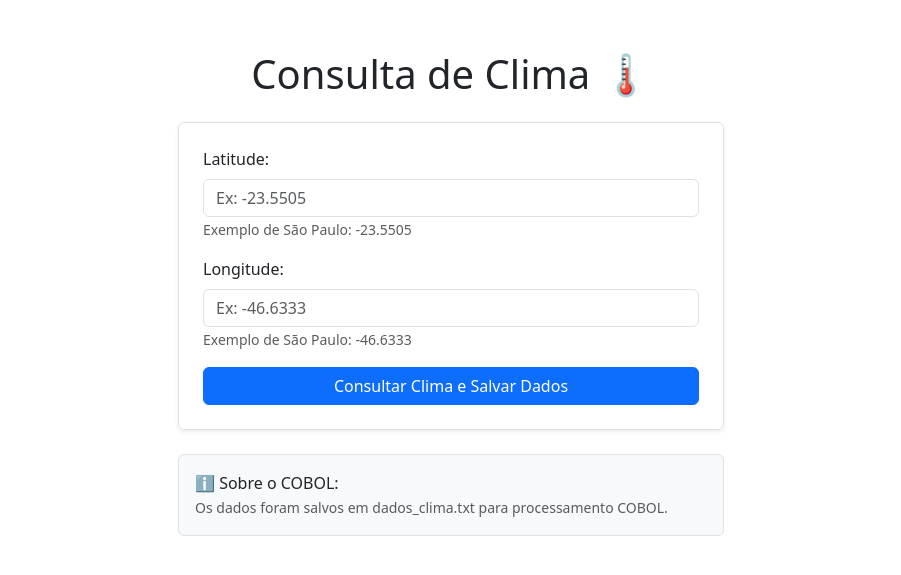
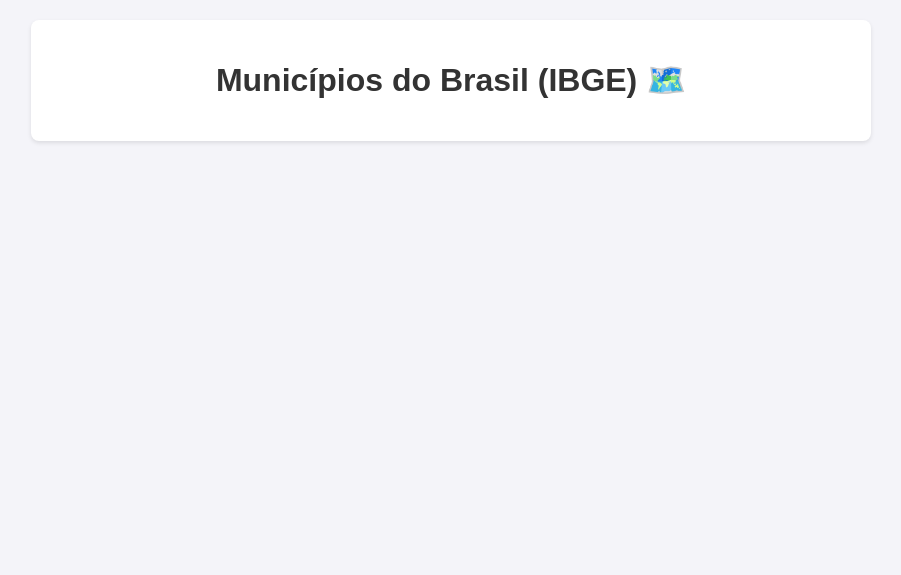
Before and after one commit to VenturaAtacado/curso, a Flask app: page / in a window 1280 px wide. Shown: the top 575 px of the page, without its empty margins (189-1090 px from the left). Run offline with Flask 3, Linux system fonts and the light colour scheme; data that the repository does not hold is empty.

Commit message:
ibge aula

```diff
--- a/app.py
+++ b/app.py
@@ -1,117 +1,52 @@
 import requests
-from flask import Flask, render_template, request, jsonify
-import os
-import datetime
+from flask import Flask, render_template, jsonify
 
 app = Flask(__name__)
+url_municipios = "https://servicodados.ibge.gov.br/api/v1/localidades/municipios?orderBy=nome"
 
-BASE_URL = "https://api.open-meteo.com/v1/forecast"
-NOME_ARQUIVO_COBOL = "dados_clima.txt"
+def busca_e_organiza_todos_municipios():
+    response = requests.get(url_municipios)
 
-def obter_clima(latitude, longitude):
-    params = {
-        "latitude": latitude,
-        "longitude": longitude,
-        "current_weather": "true",
-        "timezone": "auto"
-    }
+    if response.status_code == 200:
+        dados = response.json()
+        estados_municipios = {}
 
-    try:
-        lat = float(latitude)
-        lon = float(longitude)
-    except ValueError:
-        return None, "Dados Inválidos"
+        for municipio in dados:
+            nome_municipio = municipio.get('nome')
+            sigla_uf = None
 
-    try:
-        response = requests.get(BASE_URL, params=params)
-        response.raise_for_status()
-        data = response.json()
+            microrregiao = municipio.get('microrregiao')
+            if microrregiao:
+                mesorregiao = microrregiao.get('mesorregiao')
+                if mesorregiao:
+                    uf = mesorregiao.get('UF')
+                    if uf:
+                        sigla_uf = uf.get('sigla')
 
-        temperatura = data.get("current_weather", {}).get("temperature")
-        unidade_temp = data.get("current_weather_units", {}).get("temperature")
+            if sigla_uf and nome_municipio:
+                if sigla_uf not in estados_municipios:
+                    estados_municipios[sigla_uf] = []
 
-        if temperatura is not None and isinstance(temperatura, (int, float)):
-            return temperatura, unidade_temp
-        else:
-            return None, "API Invalida"
+                estados_municipios[sigla_uf].append(nome_municipio)
 
-    except requests.exceptions.RequestException as e:
-        return None, "Conexão"
-    except Exception as e:
-        return None, "Processamento"
+        # Ordena municípios dentro de cada estado
+        dados_finais = {}
+        for uf, municipios in estados_municipios.items():
+            dados_finais[uf] = sorted(municipios)
 
-def mensagens(temperatura_valor, unidade):
-    if temperatura_valor is None:
-        return f"Não foi possível obter a temperatura ({unidade})."
+        return dados_finais
+    return {}
 
-    temp_formatada = f"{temperatura_valor} {unidade}"
+@app.route('/')
+def index():
+    return render_template('index.html')
 
-    if temperatura_valor < 25:
-        return f"Tá ficando **frio** cuidado porque está {temp_formatada}"
-    elif temperatura_valor > 28:
-        return f"**Calorzão** né, tá {temp_formatada}"
-    else:
-        return f"O clima está agradável, está {temp_formatada}"
+@app.route('/api/municipios', methods=['GET'])
+def api_municipios():
+    dados = busca_e_organiza_todos_municipios()
+    return jsonify(dados)
 
-def salvar_para_cobol(latitude, longitude, temperatura_valor, unidade):
-    lat_str = f"{latitude:.6f}".ljust(10)[:10]
-    lon_str = f"{longitude:.6f}".ljust(10)[:10]
-    temp_str = str(temperatura_valor).rjust(5) if temperatura_valor is not None else " N/A "
-    unidade_str = str(unidade).ljust(5)[:5]
-    timestamp = datetime.datetime.now().strftime("%Y%m%d%H%M%S")
-
-    linha_dados = f"{timestamp}{lat_str}{lon_str}{temp_str}{unidade_str}\n"
-
-    try:
-        with open(NOME_ARQUIVO_COBOL, "a") as f:
-            f.write(linha_dados)
-        return True
-    except Exception as e:
-        return False
-
-@app.route("/", methods=["GET"])
-def index():
-    return render_template("index.html", resultado=None)
-
-@app.route("/clima", methods=["POST"])
-def obter_e_processar_clima():
-    latitude = request.form.get("latitude")
-    longitude = request.form.get("longitude")
-
-    if not latitude or not longitude:
-        return render_template("index.html",
-                               resultado="Erro: Por favor, forneça a latitude e a longitude.",
-                               classe_alerta="alert-danger")
-
-    try:
-        lat_float = float(latitude)
-        lon_float = float(longitude)
-    except ValueError:
-        return render_template("index.html",
-                               resultado="Erro: Latitude e Longitude devem ser números válidos.",
-                               classe_alerta="alert-danger")
-
-    temp_valor, temp_unidade = obter_clima(latitude=lat_float, longitude=lon_float)
-
-    mensagem_final = mensagens(temp_valor, temp_unidade)
-
-    salvamento_ok = salvar_para_cobol(lat_float, lon_float, temp_valor, temp_unidade)
-
-    if "frio" in mensagem_final.lower():
-        classe_alerta = "alert-info"
-    elif "calorzão" in mensagem_final.lower():
-        classe_alerta = "alert-warning"
-    elif temp_valor is None:
-        classe_alerta = "alert-danger"
-    else:
-        classe_alerta = "alert-success"
-
-
-    return render_template("index.html",
-                           resultado=mensagem_final,
-                           classe_alerta=classe_alerta,
-                           salvamento=f"💾 Arquivo de dados para COBOL {'SALVO' if salvamento_ok else 'COM ERRO'} ({NOME_ARQUIVO_COBOL}).")
-
-if __name__ == "__main__":
-    port = int(os.environ.get('PORT', 5000))
-    app.run(host='0.0.0.0', port=port, debug=os.environ.get('DEBUG', 'False').lower() == 'true')
+if __name__ == '__main__':
+    # Para uso em ambiente de desenvolvimento.
+    # Mude para gunicorn ou similar em produção!
+    app.run(debug=True)
--- a/requirements.txt
+++ b/requirements.txt
@@ -1,2 +1,2 @@
-Flask
-google-api-python-client
+Flask==3.0.3
+requests==2.32.3
--- a/templates/index.html
+++ b/templates/index.html
@@ -3,52 +3,79 @@
 <head>
     <meta charset="UTF-8">
     <meta name="viewport" content="width=device-width, initial-scale=1.0">
-    <title>Consulta de Clima com Flask</title>
-    <link href="https://cdn.jsdelivr.net/npm/bootstrap@5.3.3/dist/css/bootstrap.min.css" rel="stylesheet">
+    <title>Municípios do Brasil (IBGE)</title>
     <style>
-        body { padding-top: 50px; }
-        .resultado-box { margin-top: 20px; padding: 20px; border-radius: 5px; }
+        body { font-family: sans-serif; margin: 20px; background-color: #f4f4f9; }
+        .container { max-width: 800px; margin: auto; background: white; padding: 20px; border-radius: 8px; box-shadow: 0 2px 4px rgba(0,0,0,0.1); }
+        h1 { text-align: center; color: #333; }
+        .estado-box { margin-top: 20px; border: 1px solid #ccc; padding: 15px; border-radius: 6px; background-color: #fff; }
+        .estado-box h2 { margin-top: 0; color: #007bff; border-bottom: 2px solid #007bff; padding-bottom: 5px; }
+        .municipios-lista { columns: 2; list-style-type: none; padding: 0; }
+        .municipios-lista li { margin-bottom: 5px; }
+        #loading { text-align: center; font-size: 1.2em; color: #555; padding: 50px; }
     </style>
 </head>
 <body>
-
     <div class="container">
-        <h1 class="mb-4 text-center">Consulta de Clima 🌡️</h1>
-
-        <div class="row justify-content-center">
-            <div class="col-md-6">
-
-                <form action="/clima" method="POST" class="p-4 border rounded shadow-sm">
-                    <div class="mb-3">
-                        <label for="latitude" class="form-label">Latitude:</label>
-                        <input type="number" step="any" class="form-control" id="latitude" name="latitude" placeholder="Ex: -23.5505" required>
-                        <small class="form-text text-muted">Exemplo de São Paulo: -23.5505</small>
-                    </div>
-                    <div class="mb-3">
-                        <label for="longitude" class="form-label">Longitude:</label>
-                        <input type="number" step="any" class="form-control" id="longitude" name="longitude" placeholder="Ex: -46.6333" required>
-                        <small class="form-text text-muted">Exemplo de São Paulo: -46.6333</small>
-                    </div>
-                    <button type="submit" class="btn btn-primary w-100">Consultar Clima e Salvar Dados</button>
-                </form>
-
-                {% if resultado %}
-                    <div class="resultado-box alert {{ classe_alerta | default('alert-light') }}" role="alert">
-                        <h4 class="alert-heading">Resultado do Clima:</h4>
-                        <p class="lead">{{ resultado | safe }}</p>
-                        <hr>
-                        <p class="mb-0 text-muted">{{ salvamento }}</p>
-                    </div>
-                {% endif %}
-
-                <div class="mt-4 p-3 bg-light border rounded">
-                    <p class="mb-0">ℹ️ Sobre o COBOL:</p>
-                    <small class="text-muted">Os dados foram salvos em dados_clima.txt para processamento COBOL.</small>
-                </div>
-
+        <h1>Municípios do Brasil (IBGE) 🗺️</h1>
+        <div id="loading">Carregando dados... Isso pode levar alguns segundos, a requisição é grande.</div>
+        <div id="municipios-container">
             </div>
-        </div>
     </div>
 
+    <script>
+        document.addEventListener('DOMContentLoaded', () => {
+            const container = document.getElementById('municipios-container');
+            const loading = document.getElementById('loading');
+
+            // Função para buscar dados da API Flask
+            async function carregarMunicipios() {
+                try {
+                    const response = await fetch('/api/municipios');
+                    const dados = await response.json();
+
+                    loading.style.display = 'none'; // Esconde a mensagem de carregamento
+                    renderizarDados(dados);
+
+                } catch (error) {
+                    loading.textContent = 'Erro ao carregar os dados: ' + error.message;
+                    console.error('Erro ao buscar municípios:', error);
+                }
+            }
+
+            // Função para injetar os dados no HTML
+            function renderizarDados(dados) {
+                // Ordena as UFs (chaves do objeto) para garantir ordem alfabética
+                const ufs_ordenadas = Object.keys(dados).sort();
+
+                for (const uf of ufs_ordenadas) {
+                    const municipios = dados[uf];
+
+                    // Cria a caixa do Estado
+                    const estadoBox = document.createElement('div');
+                    estadoBox.className = 'estado-box';
+
+                    const titulo = document.createElement('h2');
+                    titulo.textContent = `Estado: ${uf}`;
+                    estadoBox.appendChild(titulo);
+
+                    // Cria a lista de municípios
+                    const lista = document.createElement('ul');
+                    lista.className = 'municipios-lista';
+
+                    municipios.forEach(municipio => {
+                        const item = document.createElement('li');
+                        item.textContent = municipio;
+                        lista.appendChild(item);
+                    });
+
+                    estadoBox.appendChild(lista);
+                    container.appendChild(estadoBox);
+                }
+            }
+
+            carregarMunicipios();
+        });
+    </script>
 </body>
 </html>
```
